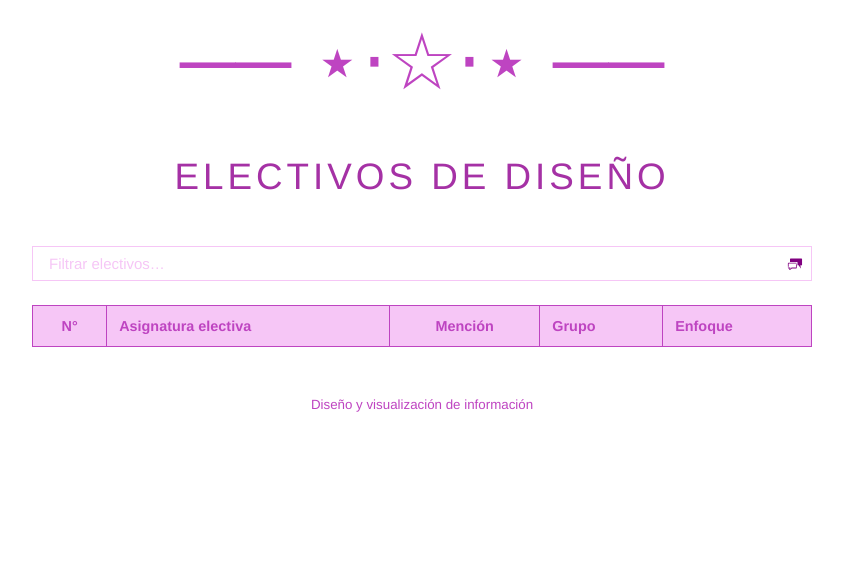
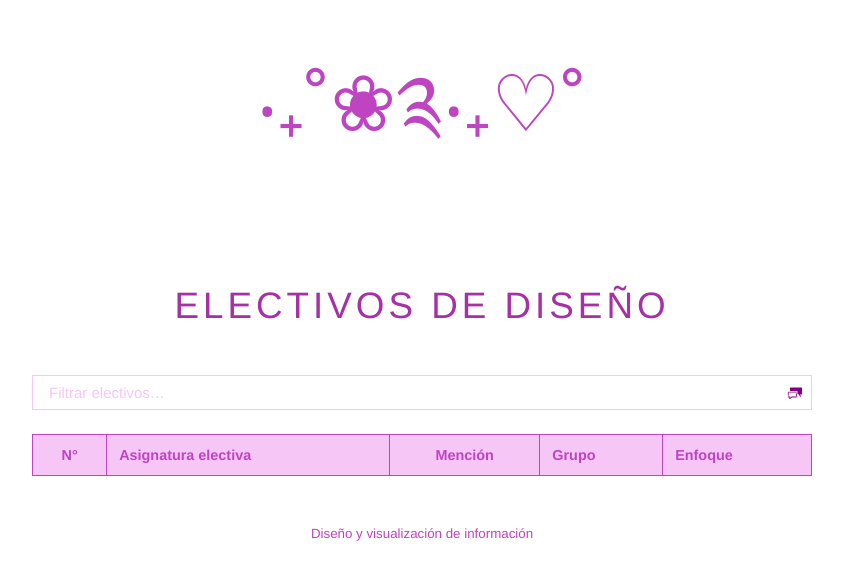
Before and after one commit to antoniamardones/troncal-clase7, a plain HTML site: page index.html in a window 1280 px wide. Shown: the whole page, without its empty margins (218-1061 px from the left). Drawn offline with Linux system fonts and the light colour scheme; no server answers.

Commit message:
Add files via upload

```diff
--- a/index.html
+++ b/index.html
@@ -102,7 +102,7 @@
     </head>
     <body>
         <div id="contenedor">
-            <h1>── ⋆⋅☆⋅⋆ ──</h1>
+            <h1>‧₊˚❀༉‧₊♡˚</h1>
             <h2>ELECTIVOS DE DISEÑO</h2>
 
             <input type="text" id="elInput" placeholder="Filtrar electivos…" />
```
